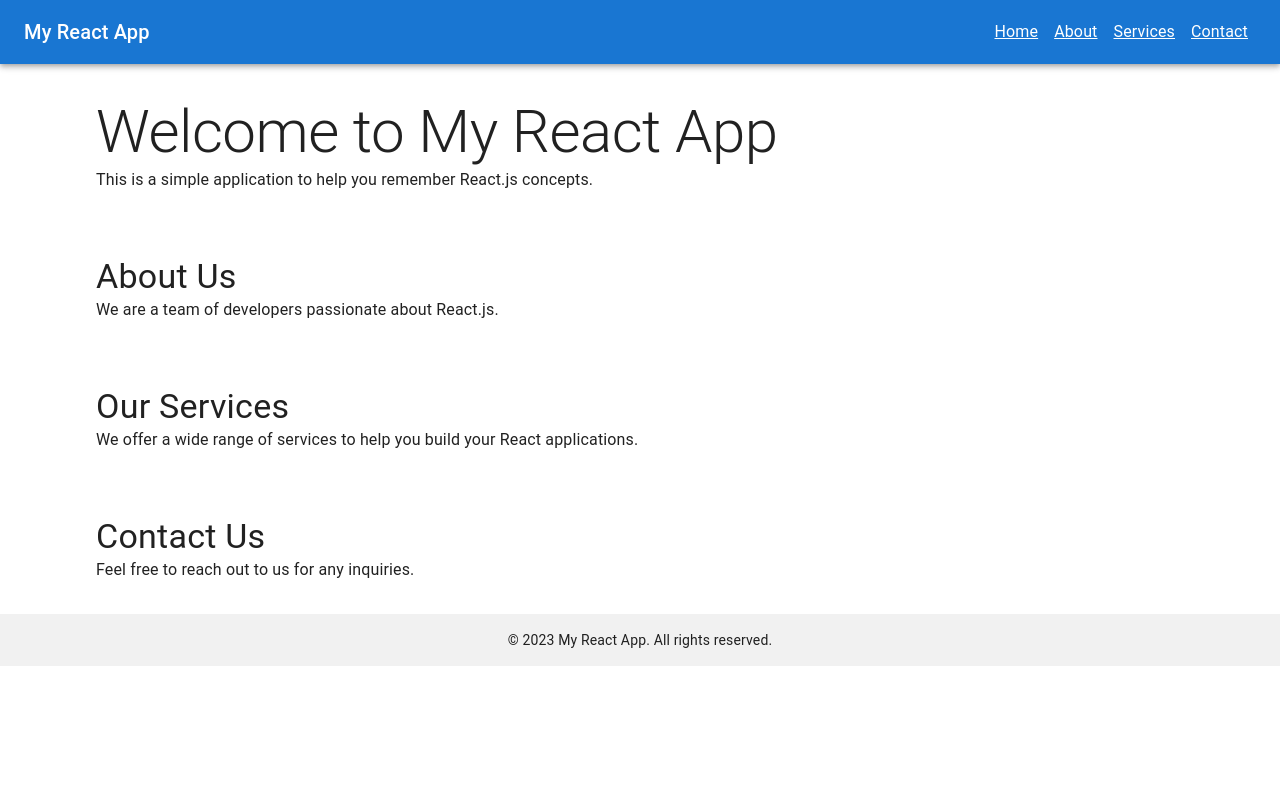
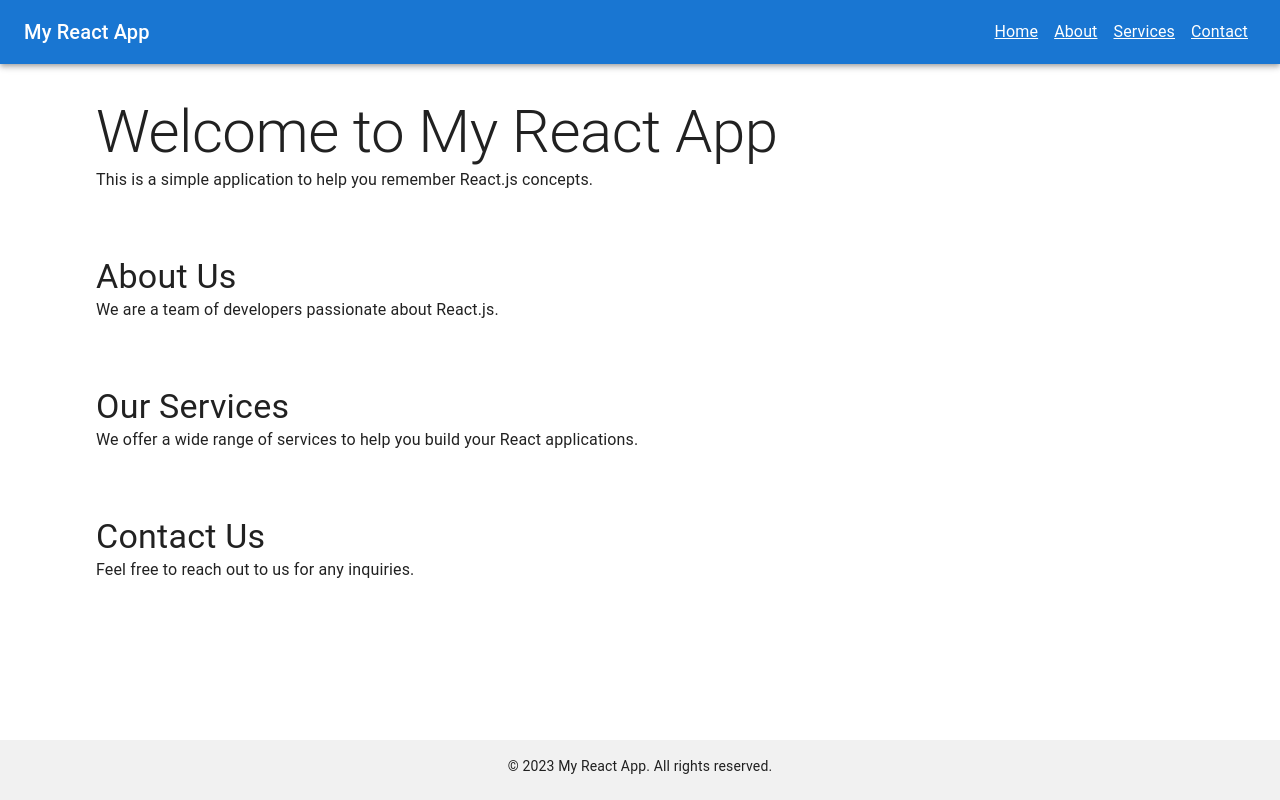
Before and after one commit to Hailagaz/react-test-reminder, a React (Create React App) app in the folder my-react-app/: page / in a window 1280 px wide. Built offline with nearby package versions, Linux system fonts and the light colour scheme.

Commit message:
fix footer

```diff
--- a/my-react-app/package.json
+++ b/my-react-app/package.json
@@ -5,6 +5,7 @@
   "dependencies": {
     "@emotion/react": "^11.14.0",
     "@emotion/styled": "^11.14.0",
+    "@mui/icons-material": "^6.2.1",
     "@mui/material": "^6.2.1",
     "react": "^18.0.0",
     "react-dom": "^18.0.0",
--- a/my-react-app/src/components/App.js
+++ b/my-react-app/src/components/App.js
@@ -1,5 +1,5 @@
 import React from 'react';
-import { CssBaseline, ThemeProvider, createTheme } from '@mui/material';
+import { CssBaseline, ThemeProvider, createTheme, Box } from '@mui/material';
 import Header from './Header';
 import MainSection from './MainSection';
 import Footer from './Footer';
@@ -10,9 +10,13 @@ const App = () => {
 	return (
 		<ThemeProvider theme={theme}>
 			<CssBaseline />
-			<Header />
-			<MainSection />
-			<Footer />
+			<Box sx={{ display: 'flex', flexDirection: 'column', minHeight: '100vh' }}>
+				<Header />
+				<Box sx={{ flex: 1 }}>
+					<MainSection />
+				</Box>
+				<Footer />
+			</Box>
 		</ThemeProvider>
 	);
 };
--- a/my-react-app/src/components/Footer.js
+++ b/my-react-app/src/components/Footer.js
@@ -3,7 +3,7 @@ import { Box, Typography } from '@mui/material';
 
 const Footer = () => {
 	return (
-		<Box component="footer" sx={{ padding: 2, textAlign: 'center', backgroundColor: '#f1f1f1' }}>
+		<Box component="footer" sx={{ padding: 2, textAlign: 'center', backgroundColor: '#f1f1f1', height: '60px' }}>
 			<Typography variant="body2">© 2023 My React App. All rights reserved.</Typography>
 		</Box>
 	);
```
Also changed, not shown: 1 other file (tests, documents, lock files or other folders).
